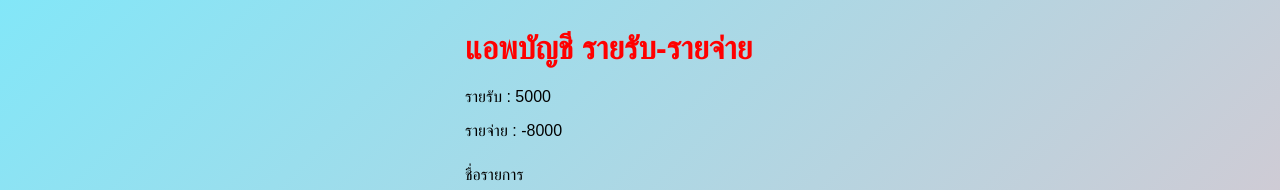
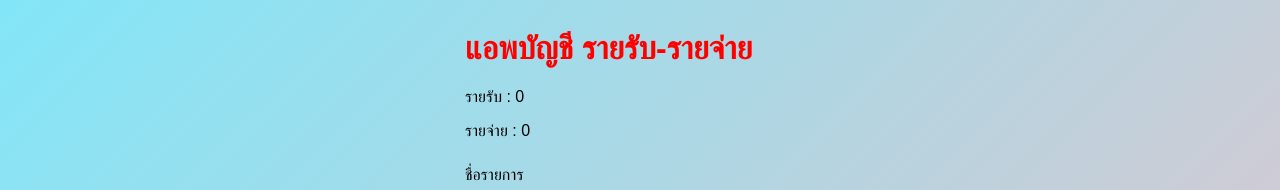
Before and after one commit to kitsana13428/ReactJs_Basic, a React (Create React App) app in the folder react-basic/: page / in a window 1280 px wide. Shown: the top 190 px of the page. Built offline with nearby package versions, Linux system fonts and the light colour scheme; a web font is replaced by a local one.

Commit message:
ีuseEffect
 setReport Income & expense

```diff
--- a/react-basic/src/App.js
+++ b/react-basic/src/App.js
@@ -2,26 +2,42 @@
 import Transaction from "./component/Transaction";
 import FormComponent from "./component/FormComponent"; //ดึงเข้ามาใช้งาน
 import "./App.css"
-import { useState } from "react";
+import { useState, useEffect } from "react";
 import DataContext from "./data/DataContext";
 import ReportComponent from "./component/ReportComponent";
 
 function App() { //เรียกใช้คอมโพแนน
 
-  const initData = [
+    // const initState = [
+    //   {id:1,title: "ค่าเช่า", amount: -2000},
+    //   {id:1,title: "ค่าอาหาร", amount: -1500},
+    //   {id:1,title: "ค่าเดินทาง", amount: -3000},
+    //   {id:1,title: "เงินเดือน", amount: 25000}
+    // ]
+    const [items,setItems] = useState([]) //[] = อาเรย์เปล่าๆ
 
-  ]
-    const [items,setItems] = useState(initData)
+    const [reportIncome, setReportIncome] = useState(0) //สร้างตัวแปร รีพอตรายรับ และ จ่าย
+    const [reportExpense, setReportExpense] = useState(0)
+
     const onAddNewItem = (newItem)=> {
       setItems((prevItem) => {
         return [newItem,...prevItem] //ใหม่สุดอยู่ข้างบน
       })
     }
+
+    useEffect(() => { //เรียกใช้งาน useEffect
+      const amounts = items.map(items => items.amount) //ลูปข้อมูลอาเรย์แล้วเก็บในตัวแปร amount
+      const income = amounts.filter(element => element > 0).reduce((total,element) => total+=element,0)//กรองค่าที่มากกว่า 0 เก็บในตัวแปร และ reduce คือการรวมค่าอาเรย์
+      const expense = (amounts.filter(element => element < 0).reduce((total,element) => total+=element,0))*-1 //*-1 เพื่อ ค่าลบ ให้เป้น บวก
+      setReportIncome(income)
+      setReportExpense(expense)
+    },[items,reportIncome,reportExpense])
+
   return (
   <DataContext.Provider value={
     {
-      income : 5000,
-      expense : -8000
+      income : reportIncome,
+      expense : reportExpense
     }
   }>
      <div className="container">
```
